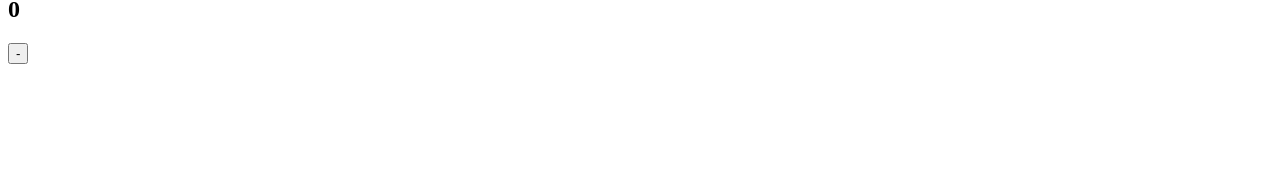
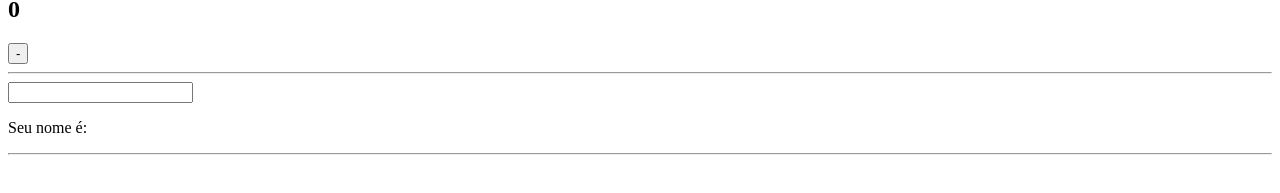
Before and after one commit to Dev-JoseRonaldo/iniciando-no-react, a React (Vite) app: page / in a window 1280 px wide. Shown: the part 463-656 px from the top of the page. Built offline with nearby package versions, Linux system fonts and the light colour scheme.

Commit message:
:sparkles: feat: Texto mudando de acordo com um input tipo text usando useState

```diff
--- a/src/App.tsx
+++ b/src/App.tsx
@@ -2,6 +2,7 @@ import { useState } from 'react';
 import { Header } from './components/Header';
 import { Figure } from './components/Figure';
 import { Contador } from './components/Contador';
+import { Input } from './components/Input';
 
 function App() {
   return (
@@ -20,6 +21,10 @@ function App() {
      />
 
      <Contador/>
+     <hr />
+
+     <Input />
+     <hr />
     </div>
   )
 }
--- a/src/components/Button.tsx
+++ b/src/components/Button.tsx
@@ -1,6 +1,8 @@
+import React from 'react';
+
 type Props ={
   text:string;
-  funcao:any;
+  funcao:React.MouseEventHandler<HTMLButtonElement>;
 
 }
 export const Button = ({text,funcao}: Props) => {
--- /dev/null
+++ b/src/components/Input.tsx
@@ -0,0 +1,15 @@
+import React, { useState } from "react";
+
+export const Input = () => {
+  const [name , setName] = useState('');
+
+  function mudandoName(event: React.ChangeEvent<HTMLInputElement>){
+    setName(event?.target.value);
+  }
+  return(
+    <div className="input">
+      <input type="text"  value={name} onChange={mudandoName}/>
+      <p>Seu nome é: {name}</p>
+    </div>
+  );
+}
```
